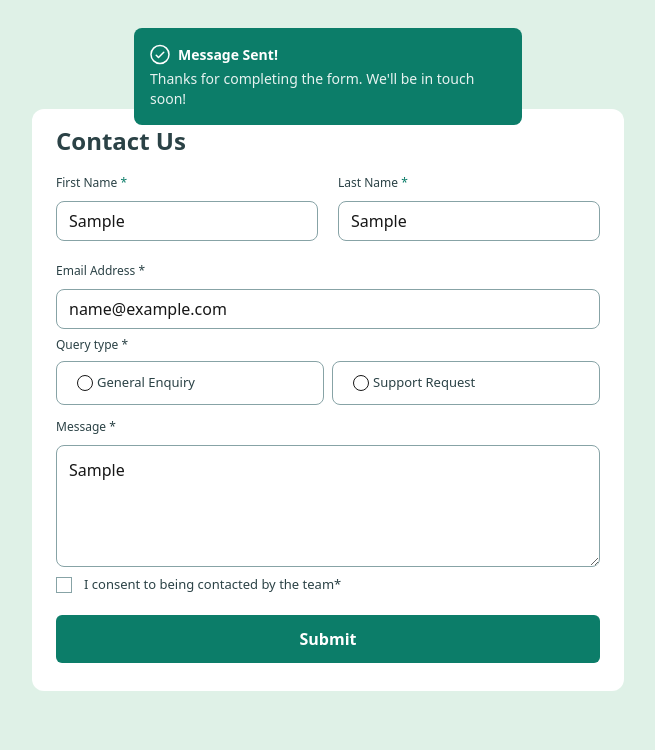
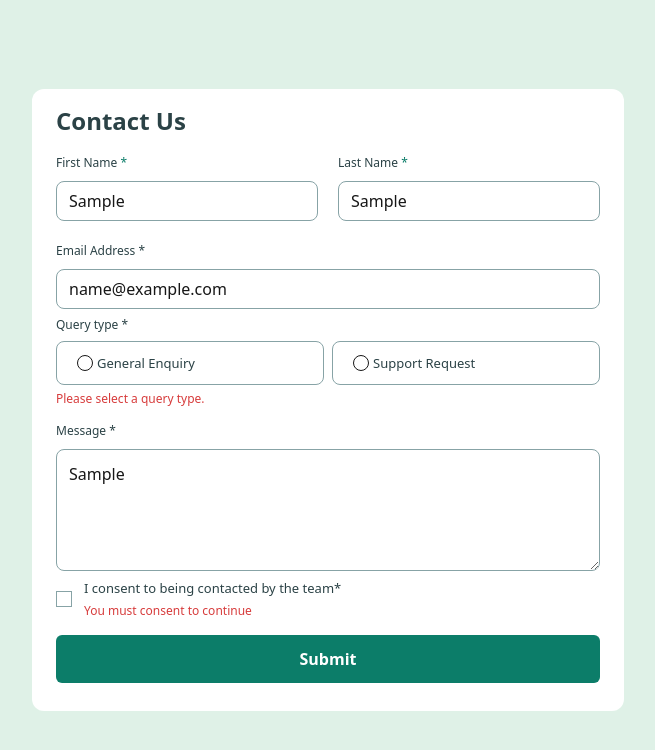
Before and after one commit to chiamaka28/fem-contact-form-with-lib, a Next.js app: page / in a window 1280 px wide. Both pictures are taken after typing "Sample", "Sample", "name@example.com", "Sample" into the empty fields and a click on the button "Submit". Shown: the top 750 px of the page, without its empty margins (312-967 px from the left). Built offline with nearby package versions, Linux system fonts and the light colour scheme.

Commit message:
added validation for the radiogroup and checkbox

```diff
--- a/src/components/Form/index.tsx
+++ b/src/components/Form/index.tsx
@@ -5,15 +5,14 @@ import { RadioGroup, RadioGroupItem } from '../ui/RadioGroup';
 import { Checkbox } from '../ui';
 import { useFormik, Field, ErrorMessage } from 'formik';
 import * as Yup from 'yup';
-import { error } from 'console';
 
-type Query = 'General Enquiry' | 'Support Request' | '';
+// type Query = 'General Enquiry' | 'Support Request' | '';
 
 type FormValues = {
   firstName: string;
   lastName: string;
   email: string;
-  query: Query;
+  query: '';
   message: string;
   consent: boolean;
 };
@@ -35,16 +34,16 @@ const Forms: React.FC = () => {
       email: Yup.string()
         .required('Email is required')
         .matches(/^[^\s@]+@[^\s@]+\.[^\s@]+$/, 'Invalid email format'),
-      // query: Yup.string()
-      //   .oneOf(
-      //     ['General Enquiry', 'Support Request', ''],
-      //     'Please select a query type.'
-      //   )
-      //   .required('Please select a query type.'),
+      query: Yup.string()
+        .oneOf(
+          ['General Enquiry', 'Support Request'],
+          'Please select a query type.'
+        )
+        .required('Please select a query type.'),
       message: Yup.string().required('This field is required'),
-      // consent: Yup.boolean()
-      //   .oneOf([true], 'You must consent to continue')
-      //   .required(),
+      consent: Yup.boolean()
+        .oneOf([true], 'You must consent to continue')
+        .required(),
     }),
     onSubmit: (values) => {
       console.log(values);
@@ -52,15 +51,7 @@ const Forms: React.FC = () => {
     },
   });
 
-  // const initialValues: FormValues = {
-  //   firstName: '',
-  //   lastName: '',
-  //   email: '',
-  //   query: '',
-  //   message: '',
-  //   consent: false,
-  // };
-
+  console.log(formik.errors);
   const handleSuccess = () => {
     toast({
       title: 'Message Sent!',
@@ -68,12 +59,6 @@ const Forms: React.FC = () => {
     });
     console.log('success');
   };
-
-  // const handleSubmit = (values: FormikValues, { setSubmitting }: any) => {
-  //   setSubmitting(false);
-  //   console.log(values);
-  //   handleSuccess();
-  // };
 
   return (
     <form onSubmit={formik.handleSubmit} className=' w-full my-10 sm:my-0'>
@@ -197,11 +182,9 @@ const Forms: React.FC = () => {
             <label className='text-[13px] text-grey-900' htmlFor='consent'>
               I consent to being contacted by the team<span>*</span>
             </label>
-            {/* <ErrorMessage
-              name='consent'
-              component='span'
-              className='text-xs text-red'
-            /> */}
+            {formik.touched.consent && formik.errors.consent ? (
+              <span className='text-xs text-red'>{formik.errors.consent}</span>
+            ) : null}
           </div>
         </div>
         <button
```
